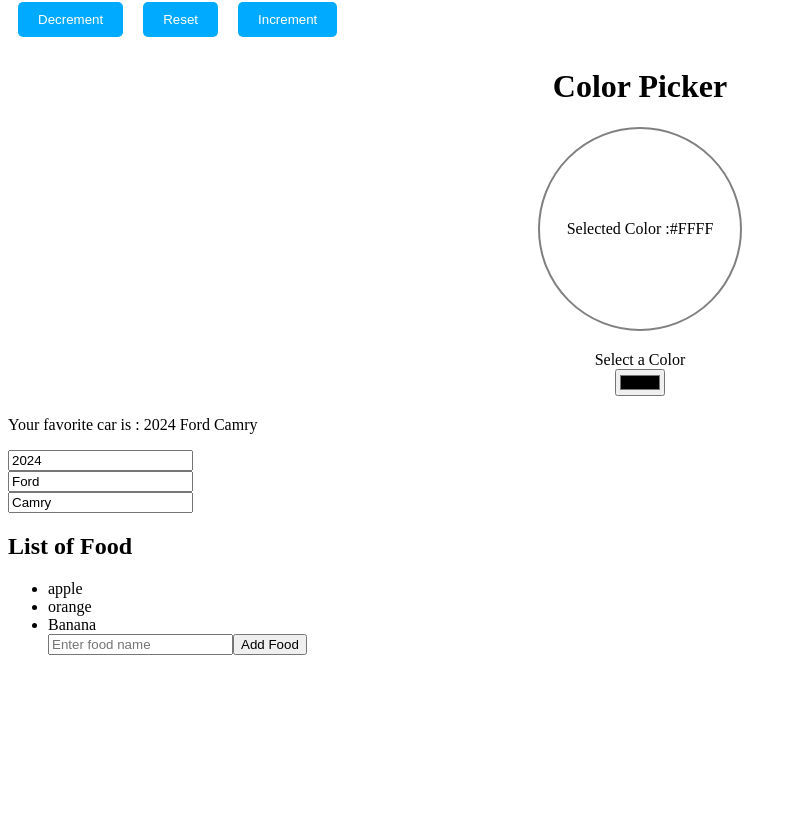
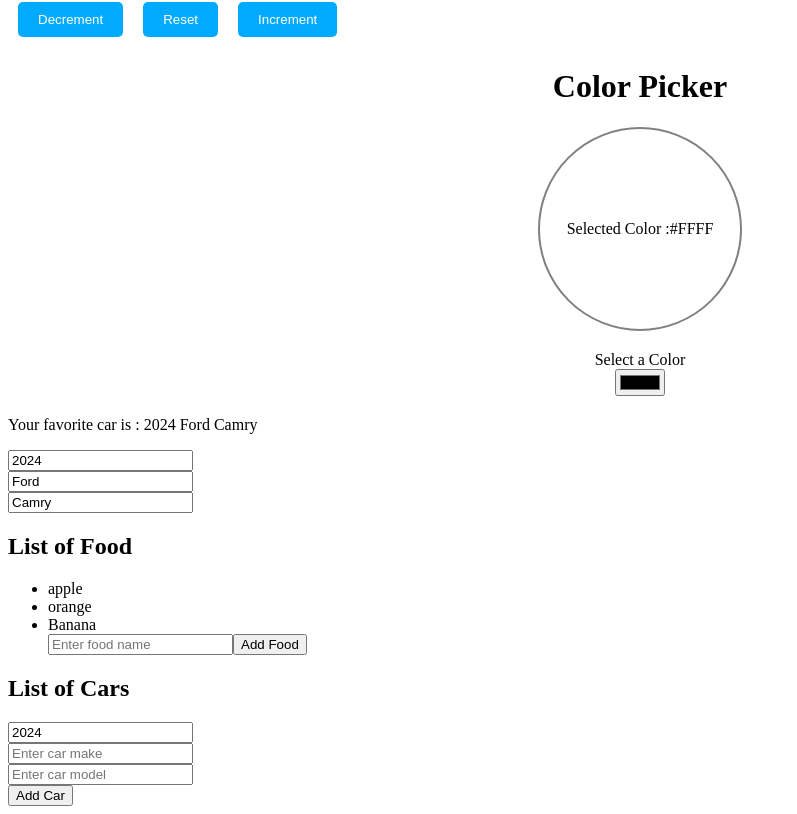
Before and after one commit to itsjohnuser/ReactLearning, a React (Vite) app: page / in a window 1280 px wide. Shown: the part 755-1569 px from the top of the page, without its empty margins (0-797 px from the left). Before the commit the page ends 1426 px from the top, so only its background shows below. Built offline with nearby package versions, Linux system fonts and the light colour scheme.

Commit message:
update state using the react

```diff
--- a/src/App.jsx
+++ b/src/App.jsx
@@ -57,6 +57,7 @@
 import Counter from './Counter';
 import ColorPicker from './ColorPicker';
 import Component from './Component';
+import Component3 from './Component3';
 function App() {
   return (
     <>
@@ -66,6 +67,7 @@
 
       <ColorPicker />
       <Component />
+      <Component3/>
 
     </>
   );
--- /dev/null
+++ b/src/Component3.jsx
@@ -0,0 +1,62 @@
+import React, { useState } from "react";
+
+
+function Component3(){
+const [Cars, setCars] = useState([]);
+const [CarYear, setCarYear] = useState(new Date().getFullYear());
+const [CarMake, setCarMake] = useState("");
+const [CarModel, setCarModel] = useState("");
+
+
+
+function handleAddCar() {
+  const newCar = {
+    year: CarYear,
+    make: CarMake,
+    model: CarModel
+  }
+  setCars(C => [...C, newCar]);
+  setCarYear(new Date().getFullYear());
+  setCarMake("");
+  setCarModel("");
+
+
+}
+function handleRemoveCar(index) {
+
+  setCars(C => C.filter((_, i) => i!== index));
+
+}
+function handleYearChange(e) {
+
+  setCarYear(e.target.value);
+}
+function handleMakeChange(e) {
+
+  setCarMake(e.target.value);
+}
+function handleModelChange(e) {
+
+  setCarModel(e.target.value);
+}
+
+return (
+  <div>
+    <h2>List of Cars</h2>
+
+
+    <ul>
+      {Cars.map((car, index) =>
+        <li key={index} onClick={()=>handleRemoveCar(index)}>
+          {car.year} {car.make} {car.model}
+        </li>)}
+
+    </ul>
+    <input type="number" value={CarYear} onChange={handleYearChange} /><br />
+    <input type="text" value={CarMake} onChange={handleMakeChange} placeholder="Enter car make" /><br />
+    <input type="text" value={CarModel} onChange={handleModelChange} placeholder="Enter car model" /><br />
+    <button onClick={handleAddCar}>Add Car</button>
+  </div>
+)
+}
+export default Component3
```
Also changed, not shown: src/Component.jsx (+7 -0 lines).
